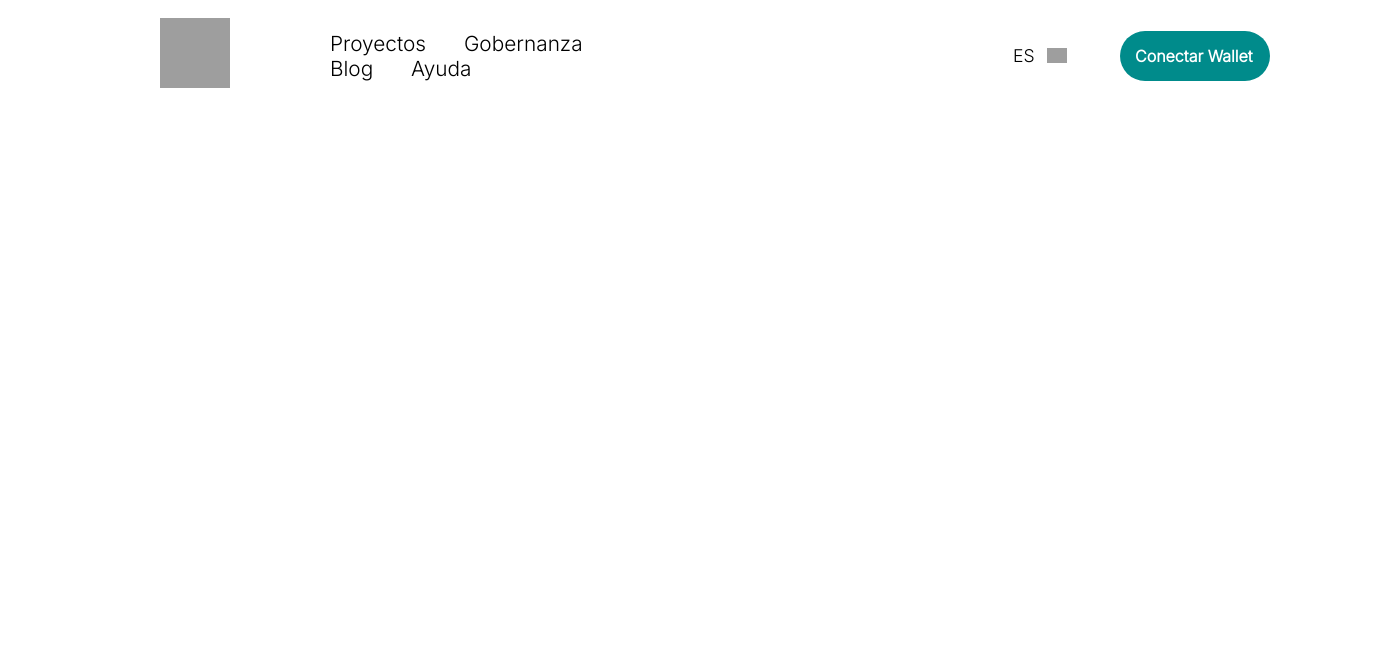
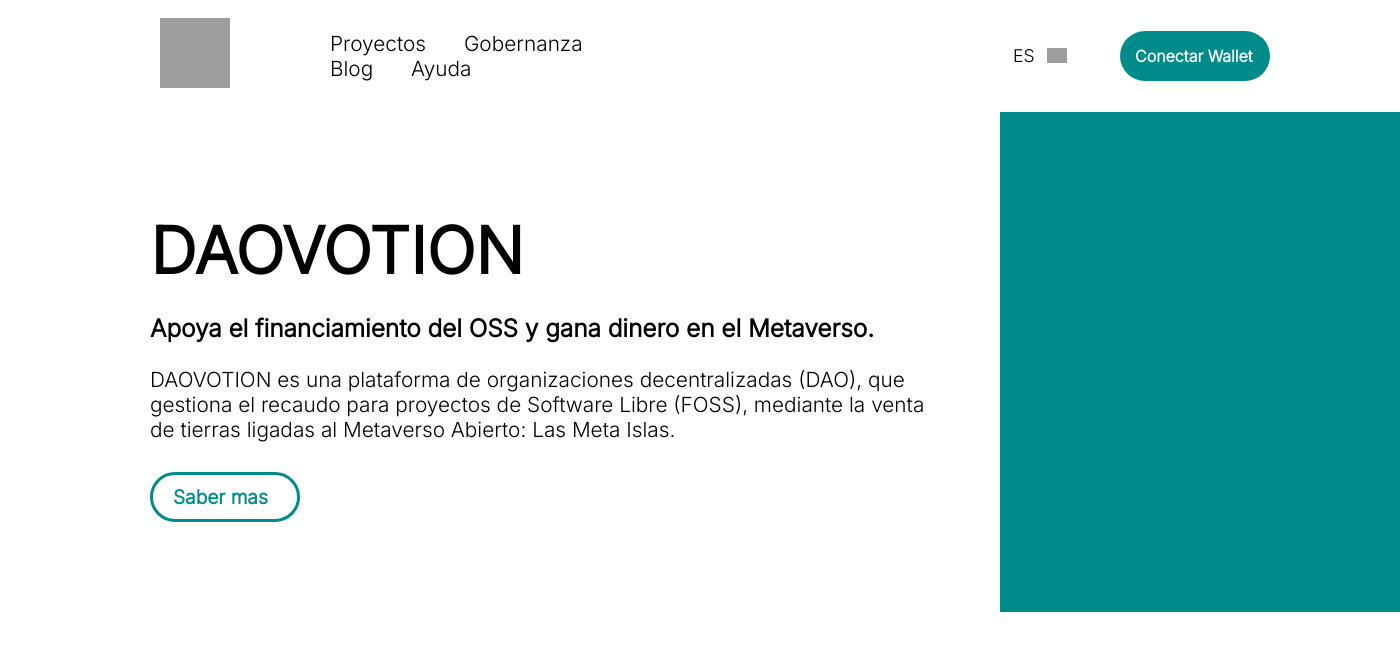
Before and after one commit to lou-ye/daovotion-proposal, a Svelte app: page / in a window 1280 px wide. Shown: the top 650 px of the page, 1400 px wide, since content can reach past the window. Built offline with nearby package versions, Linux system fonts and the light colour scheme; grey boxes are pictures that could not be loaded.

Commit message:
Main section structure and styles is added.

```diff
--- a/src/App.svelte
+++ b/src/App.svelte
@@ -1,8 +1,10 @@
 <script>
 	import Header from "./components/Header.svelte";
+	import Main from "./components/Main.svelte";
 </script>
 
 <style>
 </style>
 
 <Header />
+<Main />
--- /dev/null
+++ b/src/components/Main.svelte
@@ -0,0 +1,80 @@
+<style>
+    .Main {
+        width: 100%;
+        height: 500px;
+        font-size: 1.3rem;
+        position: relative;
+    }
+
+    .Main-section-description {
+        position: absolute;
+        width: 800px;
+        margin-top: 100px;
+        margin-left: 150px;
+    }
+
+    .Main-section-description h1 {
+        margin: 0;
+        font-size: 4rem;
+        font-weight: 700;
+    }
+
+    .Main-section-description h3 {
+        font-weight: 700;
+    }
+
+    .Main-section-description button {
+        width: 150px;
+        height: 50px;
+        padding: 10px 20px;
+        text-align: center;
+        display: inline-block;
+        font-size: 1.2rem;
+        font-weight: 1000;
+        color: darkcyan;
+        background-color: white;
+        border: 3px solid darkcyan;
+        border-radius: 50px;
+        display: flex;
+        justify-content: space-between;
+        align-items: center;
+        font-family: 'Inter', sans-serif;
+        margin-top: 30px;
+    }
+
+    .Main-section-img {
+        position: absolute;
+        width: 400px;
+        height: 100%;
+        background-color: darkcyan;
+        margin-left: 1000px;
+    }
+
+</style>
+
+<div class="Main">
+    <section class="Main-section">
+        <div class="Main-section-description">
+            <h1>DAOVOTION</h1>
+            <h3>Apoya el financiamiento del OSS y gana dinero en el Metaverso.</h3>
+            <p>DAOVOTION es una plataforma de organizaciones decentralizadas (DAO), que gestiona el recaudo para proyectos de Software Libre (FOSS), mediante la venta de tierras ligadas al Metaverso Abierto: Las Meta Islas.</p>
+            <button>Saber mas</button>
+        </div>
+        <div class="Main-section-img">
+        </div>
+        <!-- <div>
+            <div>
+                <h1>DAOVOTION</h1>
+                <h3>Apoya el financiamiento del OSS y gana dinero en el Metaverso</h3>
+                <p>DAOVOTION es una plataforma de organizaciones decentralizadas (DAO), que gestiona el recaudo para proyectos de Software Libre (FOSS), mediante la venta de tierras ligadas al Metaverso Abierto: Las Meta Islas.</p>
+                <button>adqueri planete</button>
+            </div>
+            <div>
+                <h1>DAOVOTION</h1>
+                <h3>Apoya el financiamiento del OSS y gana dinero en el Metaverso</h3>
+                <p>DAOVOTION es una plataforma de organizaciones decentralizadas (DAO), que gestiona el recaudo para proyectos de Software Libre (FOSS), mediante la venta de tierras ligadas al Metaverso Abierto: Las Meta Islas.</p>
+                <button>crea proyecto</button>
+            </div>
+        </div> -->
+    </section>
+</div>
```
